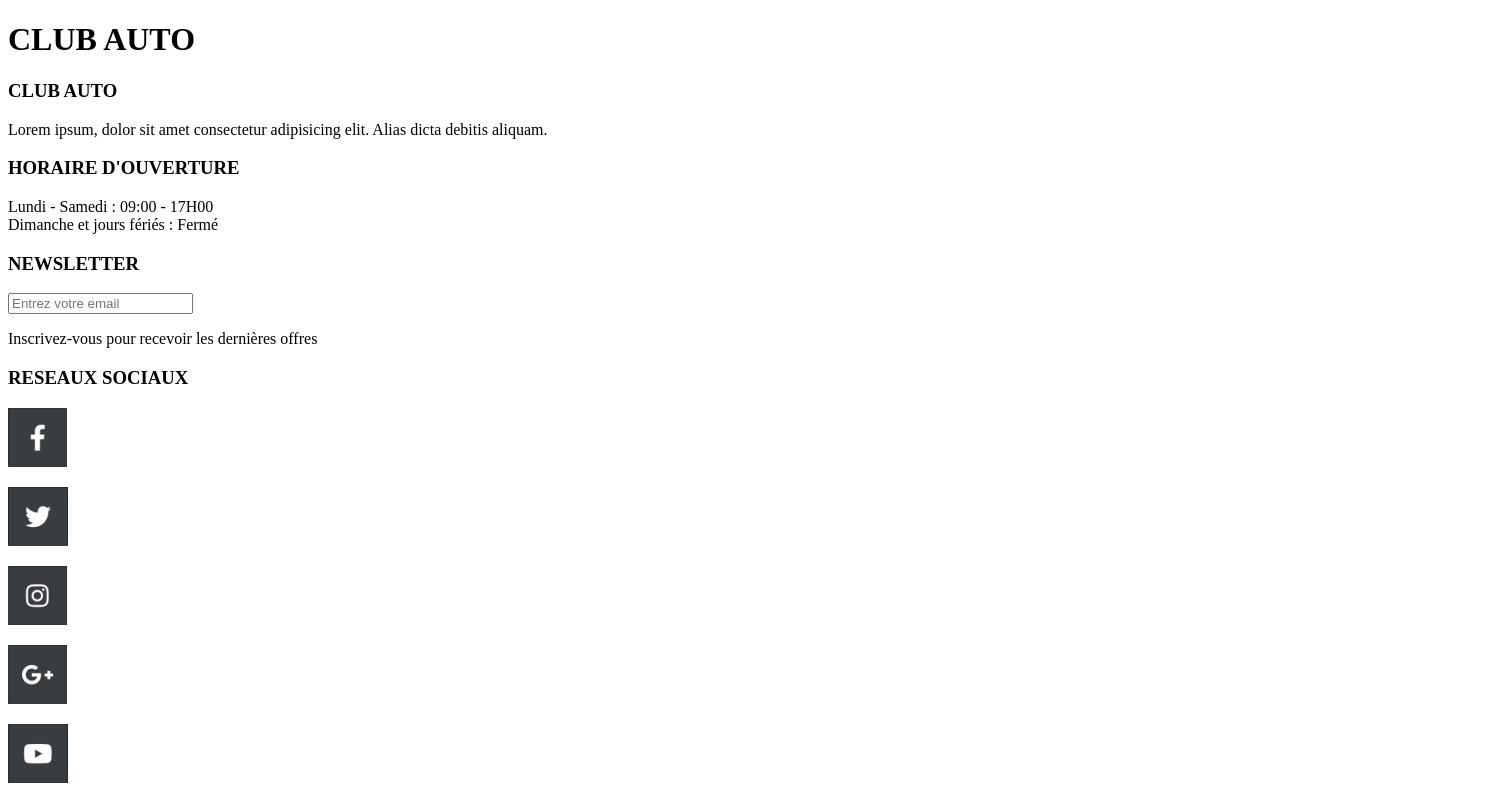
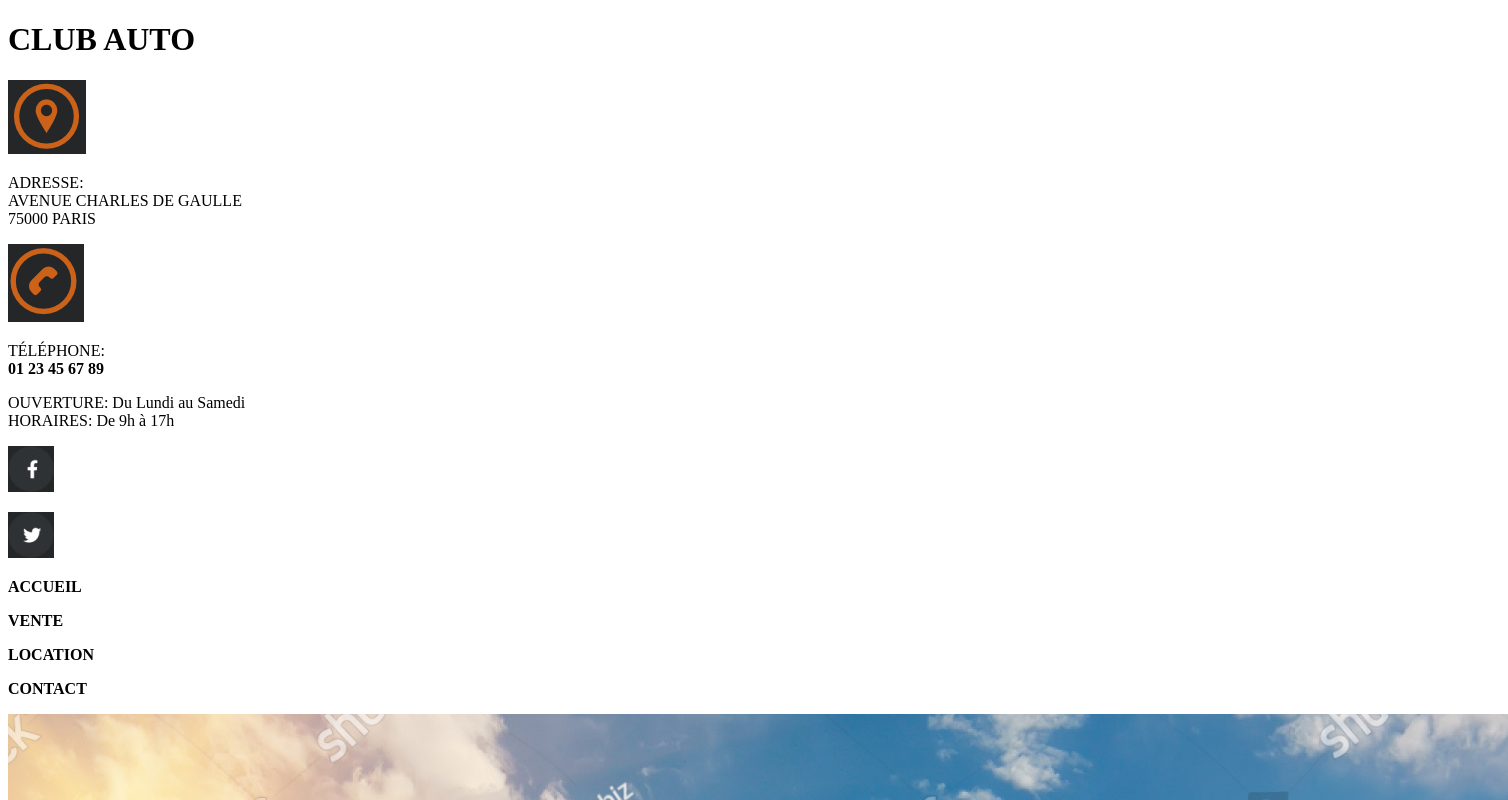
Before and after one commit to migougou/ClubAuto, a plain HTML site: page codeMinimum.html in a window 1280 px wide. Shown: the top 800 px of the page, 1508 px wide, since content can reach past the window. Drawn offline with Linux system fonts and the light colour scheme.

Commit message:
Deuxième version / HTML Header Fini ?

```diff
--- a/codeMinimum.html
+++ b/codeMinimum.html
@@ -6,13 +6,34 @@
     </head>
     <body>
         <header id="mainHeader">
+          <div>
             <h1>CLUB AUTO</h1>
+            <p><img src="ImgHeader/icone-adresse.png" alt="logo adresse"></p>
+            <p>ADRESSE: <br> AVENUE CHARLES DE GAULLE <br> 75000 PARIS</p>
+            <p><img src="ImgHeader/icon-telephone.png" alt="logo telephone"></p>
+            <p>TÉLÉPHONE: <br> <strong>01 23 45 67 89</strong></p>
+            <p>OUVERTURE: Du Lundi au Samedi <br> HORAIRES: De 9h à 17h</p>
+            <p><img src="logos/logoFacebookRond.jpg" alt="logo rond facebook "></p>
+            <p><img src="logos/logoTwitterRond.jpg" alt="logo rond twitter"></p>
+          </div>
+          <div>
+            <p><strong>ACCUEIL</strong></p>
+            <p><strong>VENTE</strong></p>
+            <p><strong>LOCATION</strong></p>
+            <p><strong>CONTACT</strong></p>
+          </div>
+          <div>
+            <p><img src="imgHeader/vehicule1.jpg" alt="img d'en-tête"></p>
+          </div>
+          <div>
+            <h1><strong>CLUB AUTO LE MEILLEUR DE L'AUTOMOBILE</strong></h1>
+          </div>
         </header><!--Ici se termine le #mainHeader-->
         <div id="pageContent"></div><!--Ici se termine le #pageContent-->
         <section id="mainFooter">
             <footer>
                 <h3>CLUB AUTO</h3>
-                <p>Lorem ipsum, dolor sit amet consectetur adipisicing elit. Alias dicta debitis aliquam.</p>
+                <p>Lorem ipsum dolor sit amet consectetur, adipisicing elit. Labore nesciunt natus id, facere voluptatibus praesentium adipisci similique ea sit.</p>
                 <h3>HORAIRE D'OUVERTURE</h3>
                 <p>Lundi - Samedi : 09:00 - 17H00 <br> Dimanche et jours fériés : Fermé</p>
                 <h3>NEWSLETTER</h3>
```
Also changed, not shown: Index.html (+21 -0 lines), ImgHeader/icon-telephone.png (added), ImgHeader/icone-adresse.png (added), ImgHeader/vehicule1.jpg (added).
